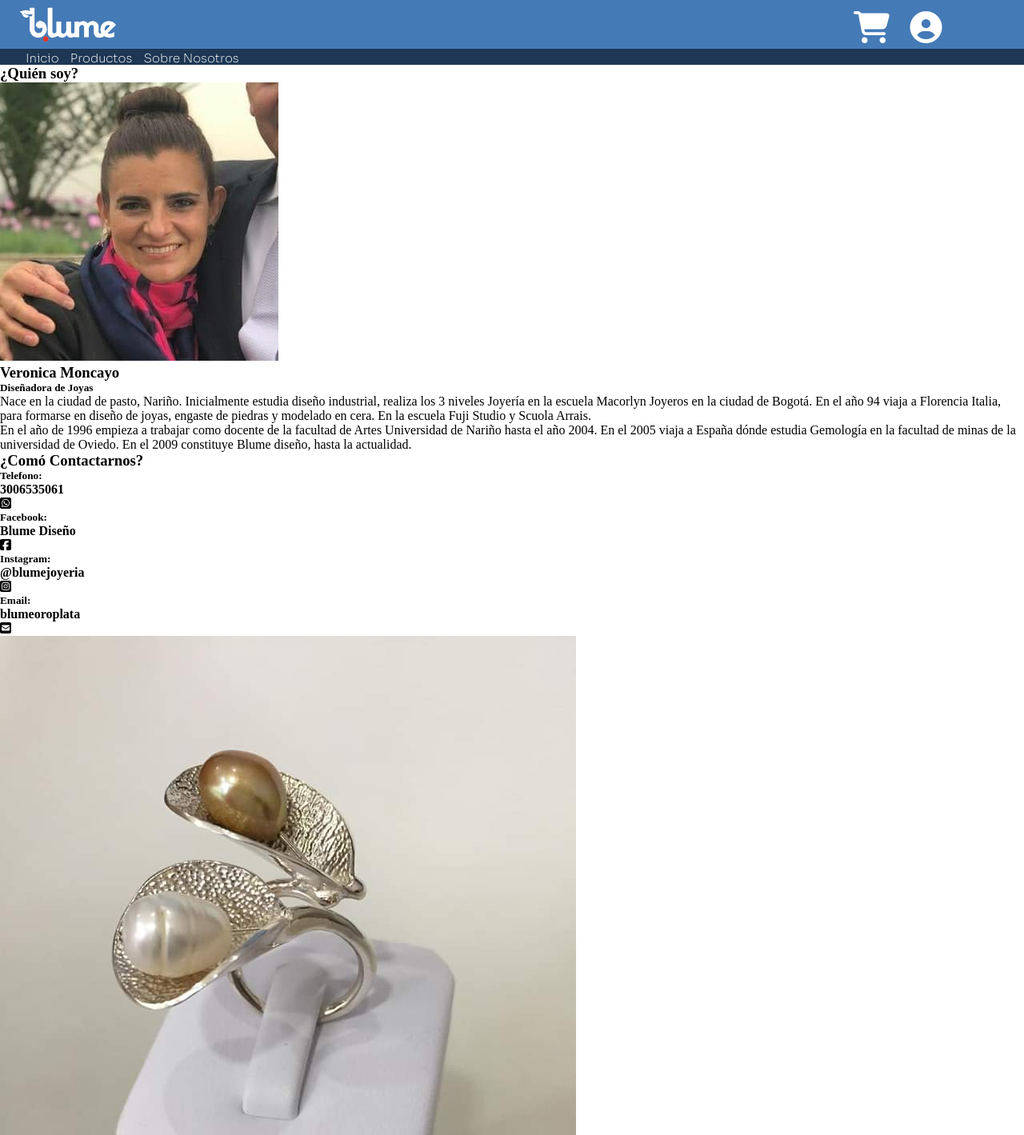
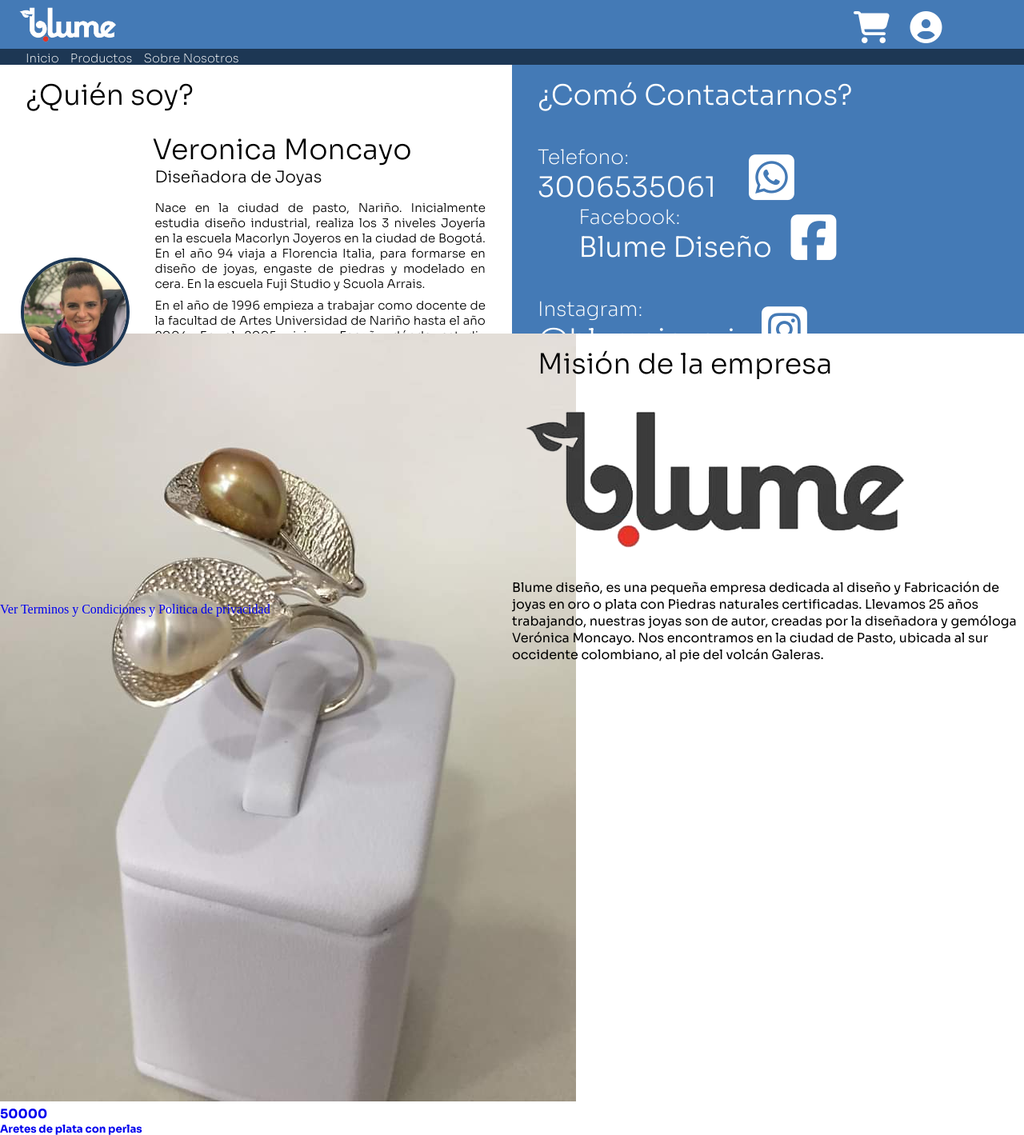
Before and after one commit to manuelandres66/blume, a Django app: page /sobre_nosotros/ in a window 1280 px wide. Shown: the top 1419 px of the page at 80% size. Run offline with Django 3.2, Linux system fonts and the light colour scheme; data comes from the database, SQL or seed files in the repository; some libraries are stand-ins or nearby versions.

Commit message:
Half Sobre Nosotros

```diff
--- a/principal/views.py
+++ b/principal/views.py
@@ -43,6 +43,7 @@ def nostros(request):
 
 
 #Logica
+@login_required(login_url="/login/")
 def pagina_envios(request):
     usuario = User.objects.get(username=request.user)
     tus_envios = Envios.objects.filter(propietario=usuario).order_by('-fecha_pedido')
--- a/static/css/sobre_nosotros.css
+++ b/static/css/sobre_nosotros.css
@@ -0,0 +1,119 @@
+.all {
+    display: grid;
+    grid-template-columns: repeat(2, 50%);
+    grid-template-rows: repeat(2, 42vh);
+    font-family: 'Sora', sans-serif;
+}
+
+.quien_soy {
+    grid-row: 1;
+    grid-column: 1;
+}
+
+.contactos {
+    background-color: #447ab6;
+    grid-row: 1;
+    grid-column: 2;
+    color: #fff;
+}
+
+.productos {
+    background-color: #447ab6;
+    grid-row: 2;
+    grid-column: 1;
+}
+
+.empresa {
+    grid-row: 2;
+    grid-column: 2;
+}
+
+.quien_titulo {
+    font-size: 35px;
+    font-weight: 300;
+    margin-top: 2vh;
+    margin-left: 2.5vw;
+}
+
+#quien_imagen {
+    width: 10vw;
+    border-radius: 200px;
+    border: solid 4px #1d3754;
+    margin-left: 2vw;
+    display: inline-block;
+    position: relative;
+    bottom: 3vh;
+}
+
+.quien_informacion {
+    display: inline-block;
+    width: 65%;
+    margin-left: 2vw;
+}
+
+.quien_diseñadora {
+    margin-top: 3vh;
+}
+
+.quien_diseñadora h3 {
+    font-size: 35px;
+    font-weight: 300;
+}
+
+.quien_diseñadora h5 {
+    font-size: 20px;
+    font-weight: 300;
+    padding-left: 0.2vw;
+}
+
+.quien_parrafos {
+    margin-top: 2vh;
+    margin-left: 0.2vw;
+}
+
+.quien_parrafos p {
+    margin-bottom: 1vh;
+    font-size: 15px;
+    font-weight: 300;
+    text-align: justify;
+}
+
+.contactos_contenedor {
+    margin-left: 2.5vw;
+    margin-top: 5vh;
+}
+
+.contactos_contenedor div {
+    display: inline-block;
+    color: #fff;
+}
+
+.contactos h5 {
+    font-size: 25px;
+    font-weight: 200;
+}
+
+.contactos h4 {
+    font-size: 35px;
+    font-weight: 300;
+}
+
+.contactos i {
+    font-size: 65px;
+}
+
+#contactos_telefonos i {
+    margin-left: 2.9vw;
+}
+
+#contactos_facebook i{
+    margin-left: 1.55vw;
+}
+
+#contactos_instagram i, #contactos_email i{
+    margin-left: 0.7vw;
+}
+
+#contactos_facebook, #contactos_email {
+    margin-left: 4vw;
+}
--- a/templates/sobre_nosotros.html
+++ b/templates/sobre_nosotros.html
@@ -10,53 +10,57 @@
     </head>
     {% include 'barra.html' %}
     <body>
-        <div>
-            <div>
-                <h3>¿Quién soy?</h3>
-                <img src="{% static 'images/tia.jpg' %}" alt="Diseñadora">
-                <div>
-                    <div>
+        <div class="all">
+            <div class="quien_soy">
+                <h3 class="quien_titulo">¿Quién soy?</h3>
+                <img id="quien_imagen" src="{% static 'images/tia.jpg' %}" alt="Diseñadora">
+                <div class="quien_informacion">
+                    <div class="quien_diseñadora">
                         <h3>Veronica Moncayo</h3>
                         <h5>Diseñadora de Joyas</h5>
                     </div>
-                    <div>
+                    <div class="quien_parrafos">
                         <p>Nace en la ciudad de pasto, Nariño. Inicialmente estudia diseño industrial, realiza los 3 niveles Joyería en la escuela Macorlyn Joyeros en la ciudad de Bogotá. En el año 94 viaja a Florencia Italia, para formarse en diseño de joyas, engaste de piedras y modelado en cera. En la escuela Fuji Studio y Scuola Arrais.</p>
                         <p>En el año de 1996 empieza a trabajar como docente de la facultad de Artes Universidad de Nariño hasta el año 2004. En el 2005 viaja a España dónde estudia Gemología en la facultad de minas de la universidad de Oviedo. En el 2009 constituye Blume diseño, hasta la actualidad.</p>
                     </div>
                 </div>
             </div>
-            <div>
-                <h3>¿Comó Contactarnos?</h3>
-                <div>
+            <div class="contactos">
+                <h3 class="quien_titulo">¿Comó Contactarnos?</h3>
+                <div class="contactos_contenedor">
+                    <a href="https://wa.link/1wdvy0" target="_blank"><div id="contactos_telefonos">
                         <div>
                             <h5>Telefono:</h5>
                             <h4>3006535061</h4>
                         </div>
                         <i class="fab fa-whatsapp-square"></i>
-                </div>
-                <div>
+                    </div></a>
+                    <a href="https://www.facebook.com/blumejoyeria" target="_blank"><div id="contactos_facebook">
                         <div>
                             <h5>Facebook:</h5>
                             <h4>Blume Diseño</h4>
                         </div>
                         <i class="fab fa-facebook-square"></i>
+                    </div></a>
                 </div>
-                <div>
+                <div class="contactos_contenedor">
+                    <a href="https://www.instagram.com/blumejoyeria" target="_blank"><div id="contactos_instagram">
                         <div>
                             <h5>Instagram:</h5>
                             <h4>@blumejoyeria</h4>
                         </div>
                         <i class="fab fa-instagram-square"></i>
-                </div>
-                <div>
+                    </div></a>
+                    <a href="mailto:blumeoroplata@gmail.com" target="_blank"><div id="contactos_email">
                         <div>
                             <h5>Email:</h5>
                             <h4>blumeoroplata</h4>
                         </div>
                         <i class="fas fa-envelope-square"></i>
+                    </div></a>
                 </div>
             </div>
-            <div>
+            <div class="productos">
                 {% for vendido in productos %}
                 <div>
                     <a href="/joya/{{ vendido.material }}/{{ vendido.tipo }}/{{ vendido.id }}">
@@ -67,11 +71,14 @@
                 </div>
                 {% endfor %}
             </div>
-            <div>
-                <h3>Misión de la empresa</h3>
+            <div class="empresa">
+                <h3 class="quien_titulo">Misión de la empresa</h3>
                 <img src="{% static 'images/logo_principal.png' %}">
                 <p>Blume diseño, es una pequeña empresa dedicada al diseño y Fabricación de joyas en oro o plata con Piedras naturales certificadas. Llevamos 25 años  trabajando, nuestras joyas son de autor, creadas por la diseñadora y gemóloga Verónica Moncayo. Nos encontramos en la ciudad de Pasto, ubicada al sur occidente colombiano, al pie del volcán Galeras.</p>
             </div>
         </div>
+        <div>
+            <a href="/terminos_condiciones">Ver Terminos y Condiciones y Politica de privacidad</a>
+        </div>
     </body>
 </html>
```
Lines whose indentation alone changed are shown as unchanged.
